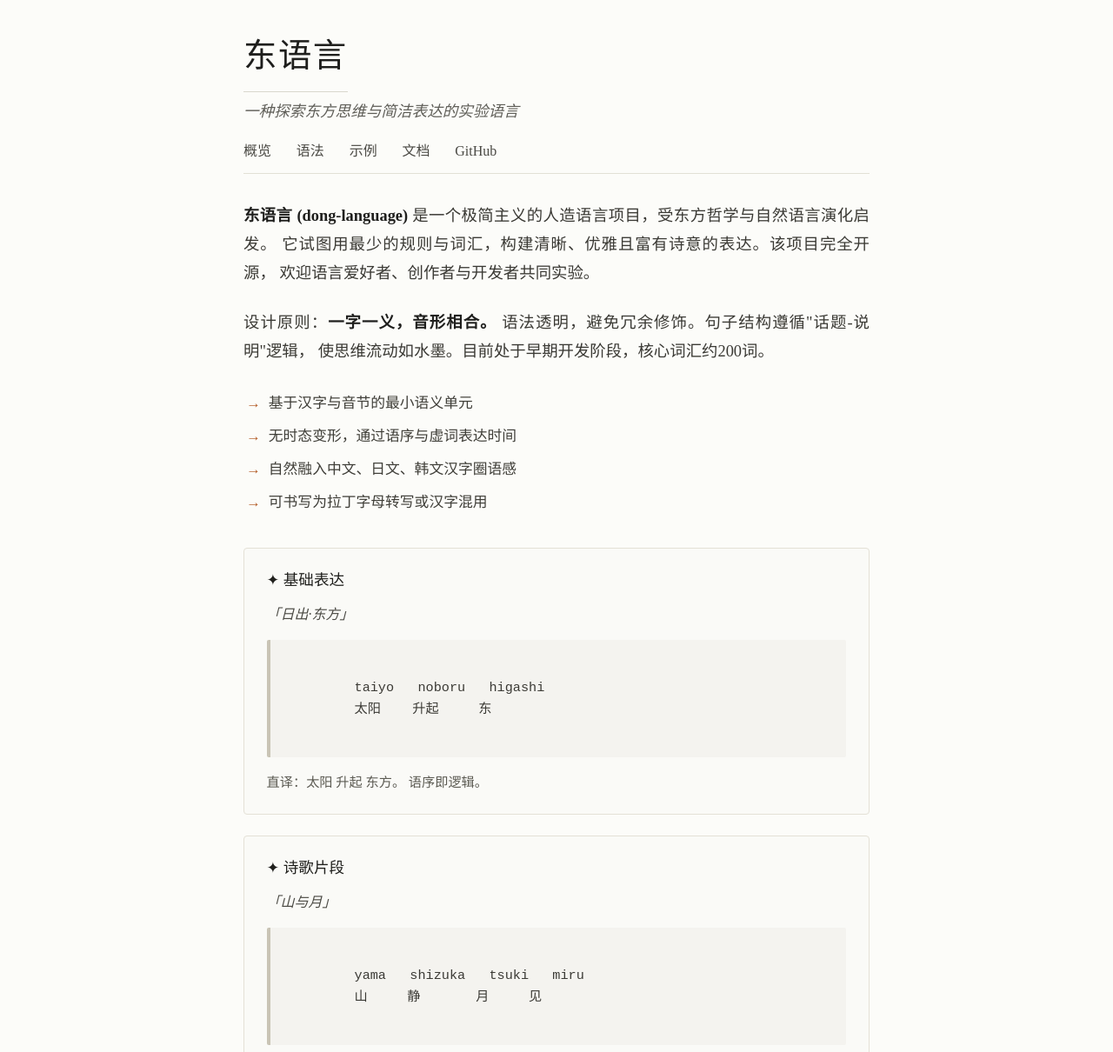
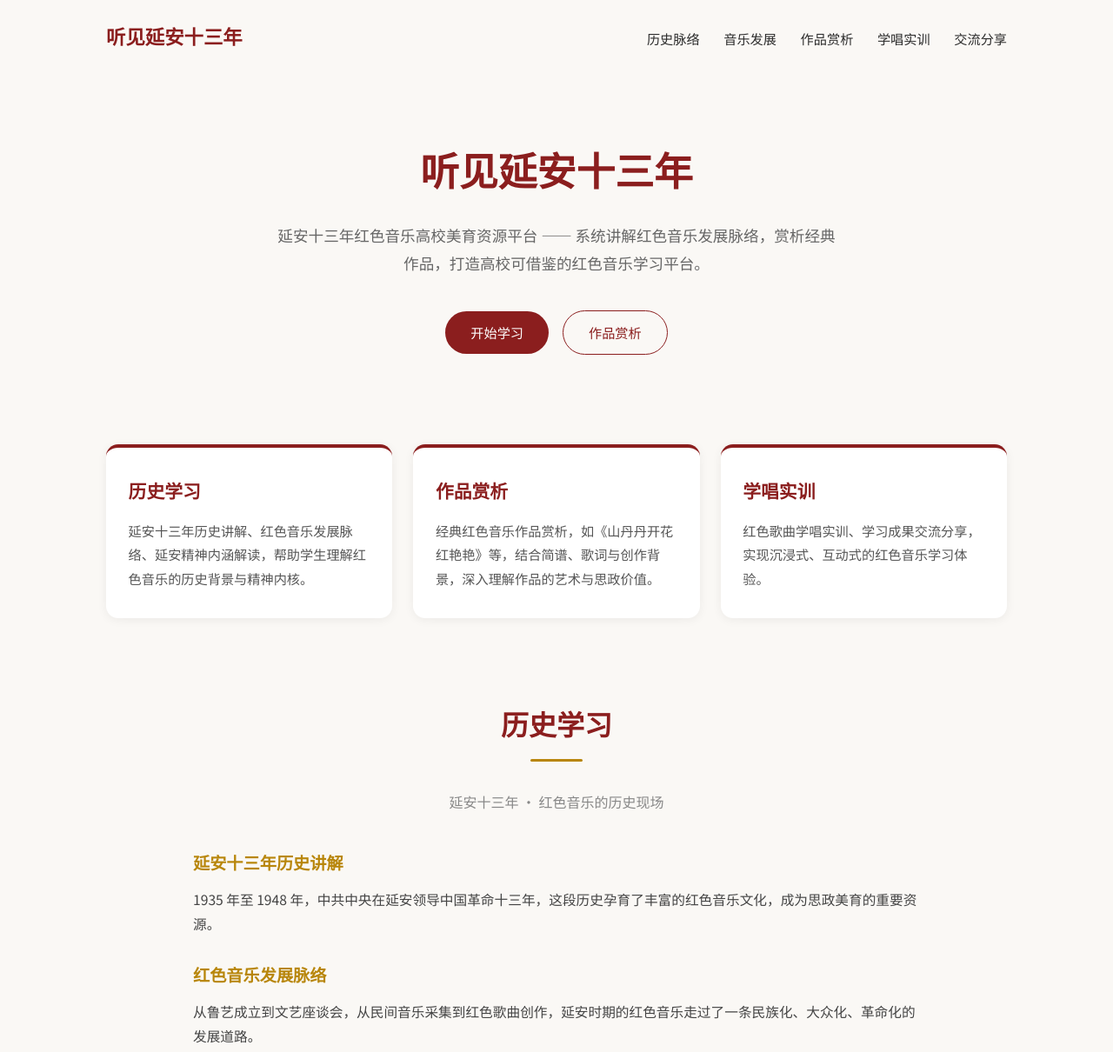
Before and after one commit to myword-cloud/myword-cloud.github.io, a plain HTML site: page index.html in a window 1280 px wide. Shown: the top 1210 px of the page at 87% size. Drawn offline with Linux system fonts and the light colour scheme.

Commit message:
Update index.html

```diff
--- a/index.html
+++ b/index.html
@@ -3,231 +3,316 @@
 <head>
   <meta charset="UTF-8">
   <meta name="viewport" content="width=device-width, initial-scale=1.0">
-  <title>东语言 · 项目主页</title>
+  <title>听见延安十三年 · 红色音乐高校美育平台</title>
+  <link rel="preconnect" href="https://fonts.googleapis.com">
+  <link rel="preconnect" href="https://fonts.gstatic.com" crossorigin>
+  <link href="https://fonts.googleapis.com/css2?family=Noto+Serif+SC:wght@400;500;600;700;900&family=Noto+Sans+SC:wght@300;400;500;600;700&display=swap" rel="stylesheet">
   <style>
-    * {
-      margin: 0;
-      padding: 0;
-      box-sizing: border-box;
+    :root {
+      --color-text: #2c2c2c;
+      --color-bg: #faf8f5;
+      --color-accent: #8b1e1e;
+      --color-gold: #b8860b;
+      --font-serif: 'Noto Serif SC', serif;
+      --font-sans: 'Noto Sans SC', sans-serif;
     }
-
+    * { margin: 0; padding: 0; box-sizing: border-box; }
     body {
-      background-color: #fcfcf9;
-      color: #2e2e2c;
-      font-family: "Noto Serif SC", "Times New Roman", "宋体", "Songti SC", Georgia, serif;
-      line-height: 1.7;
-      padding: 2rem 1.5rem;
-      min-height: 100vh;
+      font-family: var(--font-sans);
+      background-color: var(--color-bg);
+      color: var(--color-text);
+      line-height: 1.8;
     }
-
-    .container {
-      max-width: 720px;
+    .navbar {
+      display: flex;
+      justify-content: space-between;
+      align-items: center;
+      padding: 1.5rem 2rem;
+      max-width: 1100px;
+      margin: 0 auto;
+      flex-wrap: wrap;
+      gap: 1rem;
+    }
+    .navbar h1 {
+      font-family: var(--font-serif);
+      font-size: 1.4rem;
+      font-weight: 700;
+      color: var(--color-accent);
+    }
+    .navbar nav a {
+      margin-left: 1.5rem;
+      text-decoration: none;
+      color: var(--color-text);
+      font-size: 0.95rem;
+    }
+    .navbar nav a:hover { color: var(--color-accent); }
+    .hero {
+      text-align: center;
+      padding: 5rem 2rem 4rem;
+      max-width: 850px;
       margin: 0 auto;
     }
-
-    .project-title {
-      font-size: 2.4rem;
-      font-weight: 500;
-      letter-spacing: 0.04em;
-      color: #1e1e1c;
-      border-bottom: 1px solid #d9d7cd;
-      padding-bottom: 0.5rem;
+    .hero h2 {
+      font-family: var(--font-serif);
+      font-size: 2.8rem;
+      font-weight: 900;
+      line-height: 1.4;
+      color: var(--color-accent);
+      margin-bottom: 1.5rem;
+    }
+    .hero p {
+      font-size: 1.1rem;
+      color: #666;
+      max-width: 650px;
+      margin: 0 auto 2rem;
+    }
+    .hero-btns a {
       display: inline-block;
+      margin: 0.4rem;
+      padding: 0.7rem 1.8rem;
+      border-radius: 30px;
+      text-decoration: none;
+      font-size: 0.95rem;
+      transition: all 0.25s;
     }
-
-    .subtitle {
-      font-size: 1.1rem;
-      font-weight: 350;
-      color: #5f5e58;
-      margin: 0.5rem 0 1rem 0;
-      font-style: italic;
+    .btn-primary {
+      background: var(--color-accent);
+      color: #fff;
     }
-
-    .nav-links {
-      display: flex;
-      flex-wrap: wrap;
-      gap: 1.8rem;
+    .btn-primary:hover { background: #6d1515; }
+    .btn-outline {
+      border: 1.5px solid var(--color-accent);
+      color: var(--color-accent);
+    }
+    .btn-outline:hover {
+      background: var(--color-accent);
+      color: #fff;
+    }
+    .features {
+      display: grid;
+      grid-template-columns: repeat(auto-fit, minmax(260px, 1fr));
+      gap: 1.5rem;
+      max-width: 1100px;
+      margin: 0 auto;
+      padding: 2rem;
+    }
+    .card {
+      background: #fff;
+      border-radius: 14px;
+      padding: 2rem 1.6rem;
+      box-shadow: 0 2px 12px rgba(0,0,0,0.06);
+      border-top: 4px solid var(--color-accent);
+      transition: transform 0.25s, box-shadow 0.25s;
+    }
+    .card:hover {
+      transform: translateY(-6px);
+      box-shadow: 0 10px 28px rgba(139,30,30,0.12);
+    }
+    .card h3 {
+      font-family: var(--font-serif);
+      font-size: 1.3rem;
+      font-weight: 700;
+      color: var(--color-accent);
+      margin-bottom: 0.8rem;
+    }
+    .card p { font-size: 0.95rem; color: #555; }
+    .section {
+      max-width: 900px;
+      margin: 0 auto;
+      padding: 4rem 2rem;
+    }
+    .section h2 {
+      font-family: var(--font-serif);
+      font-size: 2rem;
+      font-weight: 700;
+      color: var(--color-accent);
+      margin-bottom: 0.5rem;
+      text-align: center;
+    }
+    .section .subtitle {
+      text-align: center;
+      color: #888;
+      margin-bottom: 2.5rem;
       font-size: 1rem;
-      color: #4a4944;
-      border-bottom: 1px solid #e2e0d5;
-      padding-bottom: 0.7rem;
-      margin-bottom: 2rem;
     }
-
-    .nav-links a {
-      text-decoration: none;
-      color: #4a4944;
-      transition: color 0.2s;
+    .section h3 {
+      font-family: var(--font-serif);
+      font-size: 1.2rem;
+      font-weight: 600;
+      color: var(--color-gold);
+      margin: 1.8rem 0 0.6rem;
     }
-
-    .nav-links a:hover {
-      color: #b45f2a;
-      text-decoration: underline;
+    .section p {
+      font-size: 0.98rem;
+      color: #444;
+      margin-bottom: 0.8rem;
     }
-
-    .description {
-      font-size: 1.15rem;
-      color: #3a3934;
-      text-align: justify;
-      margin-bottom: 1.5rem;
-      line-height: 1.8;
-    }
-
-    .description strong {
-      font-weight: 600;
-      color: #1f1f1d;
-    }
-
-    .feature-list {
-      list-style: none;
-      margin: 1rem 0 2rem 0;
-    }
-
-    .feature-list li {
-      font-size: 1.05rem;
-      padding: 0.3rem 0 0.3rem 1.8rem;
-      position: relative;
-      color: #3f3e38;
-    }
-
-    .feature-list li::before {
-      content: "→";
-      position: absolute;
-      left: 0.2rem;
-      color: #b45f2a;
-    }
-
-    .code-block {
-      background-color: #f4f3ef;
-      border-left: 4px solid #c9c4b5;
-      padding: 1.2rem 1.5rem;
-      font-family: "Courier New", monospace;
-      font-size: 0.95rem;
-      color: #3b3a35;
-      margin: 1rem 0;
-      white-space: pre-wrap;
-      line-height: 1.6;
+    .divider {
+      width: 60px;
+      height: 3px;
+      background: var(--color-gold);
+      margin: 0 auto 2rem;
       border-radius: 2px;
     }
-
-    .example-box {
-      background: #fafaf7;
-      border: 1px solid #e4e1d6;
-      padding: 1.4rem 1.6rem;
+    .img-placeholder {
+      width: 100%;
+      max-width: 500px;
+      margin: 1.5rem auto;
+      display: block;
+      border-radius: 10px;
+      box-shadow: 0 4px 16px rgba(0,0,0,0.1);
+    }
+    .img-caption {
+      text-align: center;
+      font-size: 0.9rem;
+      color: #999;
+      margin-top: 0.5rem;
+    }
+    .steps {
+      background: #fff;
+      border-radius: 14px;
+      padding: 1.5rem 1.8rem;
+      box-shadow: 0 2px 12px rgba(0,0,0,0.06);
       margin: 1.5rem 0;
-      border-radius: 4px;
     }
-
-    .example-title {
-      font-weight: 550;
-      font-size: 1.1rem;
+    .steps li {
+      margin-left: 1.2rem;
       margin-bottom: 0.6rem;
-      color: #1f1f1c;
+      font-size: 0.95rem;
+      color: #444;
     }
-
-    hr {
-      border: none;
-      border-top: 1px solid #e0ddd0;
-      margin: 2rem 0;
+    footer {
+      text-align: center;
+      padding: 3rem 2rem;
+      font-size: 0.9rem;
+      color: #999;
+      border-top: 1px solid #eee;
+      margin-top: 2rem;
     }
-
-    .footer {
-      margin-top: 3rem;
-      font-size: 0.9rem;
-      color: #7a7970;
-      text-align: center;
-      border-top: 1px solid #e2dfd3;
-      padding-top: 2rem;
-    }
-
-    .footer a {
-      color: #7a7970;
-      text-decoration: none;
-      border-bottom: 1px dotted #b7b3a4;
-    }
-
-    .footer a:hover {
-      color: #b45f2a;
-    }
-
-    @media (max-width: 500px) {
-      body {
-        padding: 1.5rem 1rem;
-      }
-      .project-title {
-        font-size: 2rem;
-      }
+    footer a { color: var(--color-accent); text-decoration: none; }
+    @media (max-width: 600px) {
+      .navbar { flex-direction: column; gap: 0.8rem; padding: 1rem; }
+      .navbar nav a { margin: 0 0.8rem; font-size: 0.9rem; }
+      .hero h2 { font-size: 1.9rem; }
+      .hero { padding: 3rem 1.5rem 2rem; }
+      .section { padding: 3rem 1.5rem; }
     }
   </style>
 </head>
 <body>
-  <div class="container">
-    <h1 class="project-title">东语言</h1>
-    <p class="subtitle">一种探索东方思维与简洁表达的实验语言</p>
 
-    <div class="nav-links">
-      <a href="#">概览</a>
-      <a href="#">语法</a>
-      <a href="#">示例</a>
-      <a href="#">文档</a>
-      <a href="#">GitHub</a>
+  <!-- 顶部导航 -->
+  <header class="navbar">
+    <h1>听见延安十三年</h1>
+    <nav>
+      <a href=" ">历史脉络</a >
+      <a href="#music">音乐发展</a >
+      <a href="#works">作品赏析</a >
+      <a href="#practice">学唱实训</a >
+      <a href="#share">交流分享</a >
+    </nav>
+  </header>
+
+  <!-- 大标题 -->
+  <section class="hero">
+    <h2>听见延安十三年</h2>
+    <p>延安十三年红色音乐高校美育资源平台 —— 系统讲解红色音乐发展脉络，赏析经典作品，打造高校可借鉴的红色音乐学习平台。</p >
+    <div class="hero-btns">
+      <a href="#history" class="btn-primary">开始学习</a >
+      <a href="#works" class="btn-outline">作品赏析</a >
+    </div>
+  </section>
+
+  <!-- 三大核心板块 -->
+  <section class="features">
+    <div class="card">
+      <h3>历史学习</h3>
+      <p>延安十三年历史讲解、红色音乐发展脉络、延安精神内涵解读，帮助学生理解红色音乐的历史背景与精神内核。</p >
+    </div>
+    <div class="card">
+      <h3>作品赏析</h3>
+      <p>经典红色音乐作品赏析，如《山丹丹开花红艳艳》等，结合简谱、歌词与创作背景，深入理解作品的艺术与思政价值。</p >
+    </div>
+    <div class="card">
+      <h3>学唱实训</h3>
+      <p>红色歌曲学唱实训、学习成果交流分享，实现沉浸式、互动式的红色音乐学习体验。</p >
+    </div>
+  </section>
+
+  <!-- 历史脉络 -->
+  <section class="section" id="history">
+    <h2>历史学习</h2>
+    <div class="divider"></div>
+    <p class="subtitle">延安十三年 · 红色音乐的历史现场</p >
+
+    <h3>延安十三年历史讲解</h3>
+    <p>1935 年至 1948 年，中共中央在延安领导中国革命十三年，这段历史孕育了丰富的红色音乐文化，成为思政美育的重要资源。</p >
+
+    <h3>红色音乐发展脉络</h3>
+    <p>从鲁艺成立到文艺座谈会，从民间音乐采集到红色歌曲创作，延安时期的红色音乐走过了一条民族化、大众化、革命化的发展道路。</p >
+
+    <h3>延安精神内涵解读</h3>
+    <p>坚定正确的政治方向、解放思想实事求是、全心全意为人民服务、自力更生艰苦奋斗——延安精神是红色音乐最深层的灵魂。</p >
+
+    <h3>延安文艺纪念馆电子浏览</h3>
+    <p>（此处可嵌入延安文艺纪念馆线上浏览链接或图片资料）</p >
+  </section>
+
+  <!-- 作品赏析 -->
+  <section class="section" id="works">
+    <h2>红色音乐作品赏析</h2>
+    <div class="divider"></div>
+    <p class="subtitle">山丹丹开花红艳艳 · 经典赏析</p >
+
+    <h3>《山丹丹开花红艳艳》</h3>
+    <p>这首经典红色歌曲由关鹤岩、冯福宽、李若冰、刘烽集体作词，堂永诚记谱，中央乐团合唱团演唱。歌曲旋律高亢嘹亮，带有浓郁的陕北民歌风味。</p >
+
+    <!-- 简谱图片位置：把图片上传到仓库后，把 src 改成你的文件名 -->
+    < img src="shan-dan-dan.png" alt="山丹丹开花红艳艳 简谱" class="img-placeholder">
+    <p class="img-caption">《山丹丹开花红艳艳》简谱</p >
+
+    <h3>作品背景</h3>
+    <p>歌曲以陕北信天游为素材，描绘了中央红军到达陕北时人民群众热烈欢迎的场景，表达了军民鱼水情深与革命乐观主义精神。</p >
+
+    <h3>艺术特点</h3>
+    <p>旋律采用陕北民歌的调式与节奏，情感真挚、朗朗上口，既有地方特色，又有时代气息。</p >
+
+    <h3>思政价值</h3>
+    <p>通过赏析这首作品，学生可以理解红色音乐如何承载革命情感、传播理想信念，在美的体验中接受思政教育。</p >
+  </section>
+
+  <!-- 学唱实训 -->
+  <section class="section" id="practice">
+    <h2>红色歌曲学唱实训</h2>
+    <div class="divider"></div>
+    <p class="subtitle">跟着简谱，唱起来</p >
+
+    <h3>学唱步骤</h3>
+    <div class="steps">
+      <ol>
+        <li>先听一遍原唱，感受旋律与情感</li>
+        <li>对照简谱，逐句学唱</li>
+        <li>注意陕北民歌的装饰音与咬字</li>
+        <li>跟着伴奏完整演唱</li>
+        <li>录制演唱视频，上传到学习成果交流区</li>
+      </ol>
     </div>
 
-    <p class="description">
-      <strong>东语言 (dong-language)</strong> 是一个极简主义的人造语言项目，受东方哲学与自然语言演化启发。
-      它试图用最少的规则与词汇，构建清晰、优雅且富有诗意的表达。该项目完全开源，
-      欢迎语言爱好者、创作者与开发者共同实验。
-    </p>
+    <h3>学唱提示</h3>
+    <p>《山丹丹开花红艳艳》速度标记为 ♩=82，广板，演唱时注意气息连贯、情感饱满，尤其是“一道道的那个山来哟”这句的陕北韵味。</p >
+  </section>
 
-    <p class="description">
-      设计原则：<strong>一字一义，音形相合。</strong> 语法透明，避免冗余修饰。句子结构遵循"话题-说明"逻辑，
-      使思维流动如水墨。目前处于早期开发阶段，核心词汇约200词。
-    </p>
+  <!-- 交流分享 -->
+  <section class="section" id="share">
+    <h2>学习成果交流分享</h2>
+    <div class="divider"></div>
+    <p>这里将展示同学们的学习成果，包括学唱视频、赏析心得、调研图片等。欢迎每一位同学分享自己的红色音乐学习故事。</p >
+    <p>（后续可接入留言板或作品展示墙）</p >
+  </section>
 
-    <ul class="feature-list">
-      <li>基于汉字与音节的最小语义单元</li>
-      <li>无时态变形，通过语序与虚词表达时间</li>
-      <li>自然融入中文、日文、韩文汉字圈语感</li>
-      <li>可书写为拉丁字母转写或汉字混用</li>
-    </ul>
+  <footer>
+    <p>© 2026 听见延安十三年 · 延安十三年红色音乐高校美育资源平台</p >
+  </footer>
 
-    <div class="example-box">
-      <div class="example-title">✦ 基础表达</div>
-      <p style="font-style: italic; color: #4b4a44; margin-bottom: 0.5rem;">「日出·东方」</p>
-      <div class="code-block">
-        taiyo   noboru   higashi
-        太阳    升起     东
-      </div>
-      <p style="font-size: 0.95rem; color: #5b5a52; margin-top: 0.5rem;">
-        直译：太阳 升起 东方。 语序即逻辑。
-      </p>
-    </div>
-
-    <div class="example-box">
-      <div class="example-title">✦ 诗歌片段</div>
-      <p style="font-style: italic; color: #4b4a44; margin-bottom: 0.5rem;">「山与月」</p>
-      <div class="code-block">
-        yama   shizuka   tsuki   miru
-        山     静       月     见
-      </div>
-      <p style="font-size: 0.95rem; color: #5b5a52; margin-top: 0.5rem;">
-        山静，月见。无需系词，意境自现。
-      </p>
-    </div>
-
-    <hr>
-
-    <div style="display: flex; flex-wrap: wrap; gap: 2rem; font-size: 1rem; color: #3f3e38;">
-      <span style="font-weight: 500;">📖 快速开始</span>
-      <a href="#" style="color: #4a4944; text-decoration: none; border-bottom: 1px solid #c9c4b5;">阅读语法指南</a>
-      <a href="#" style="color: #4a4944; text-decoration: none; border-bottom: 1px solid #c9c4b5;">在线尝试</a>
-      <a href="#" style="color: #4a4944; text-decoration: none; border-bottom: 1px solid #c9c4b5;">贡献词汇</a>
-    </div>
-
-    <div class="footer">
-      <p>东语言项目 · <a href="#">GitHub</a> · <a href="#">联系</a></p>
-      <p style="margin-top: 0.5rem; font-size: 0.8rem; color: #9a988f;">© 2025 dong-language · 建于思考与留白之间</p>
-    </div>
-  </div>
 </body>
 </html>
```
